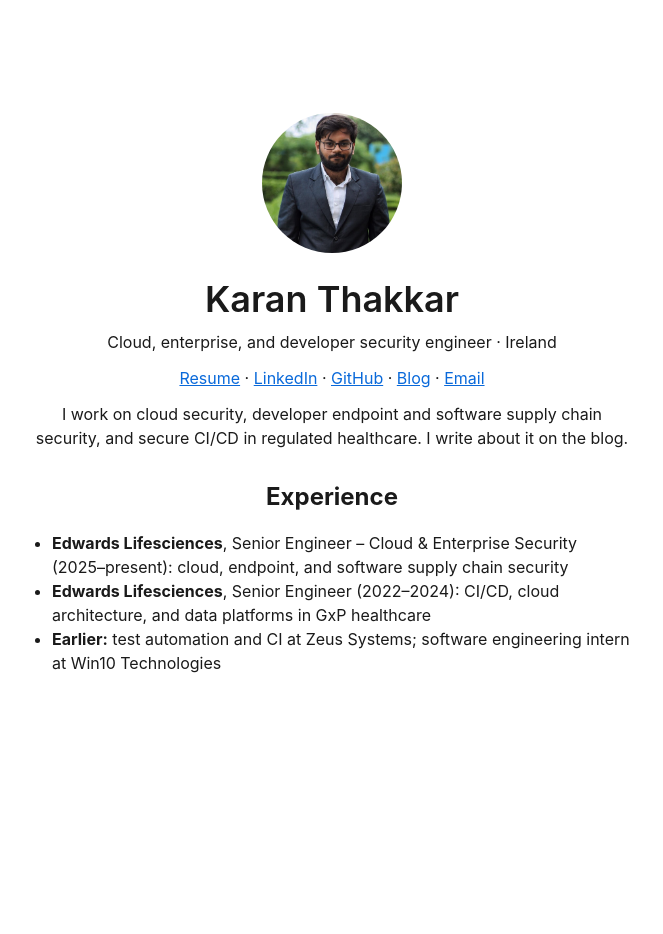
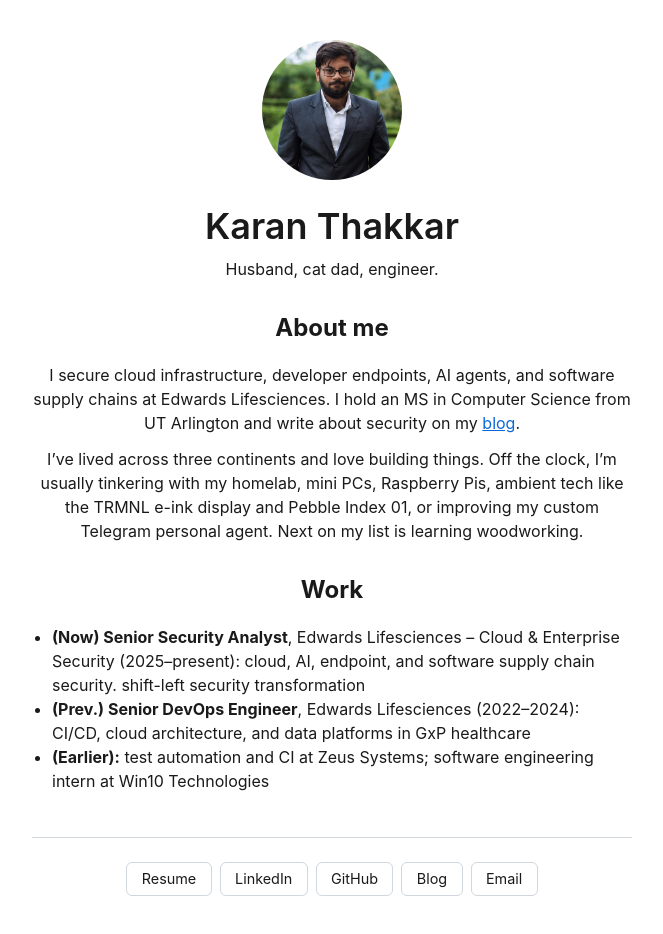
Before and after one commit to karant-dev/personal-website, a plain HTML site: page index.html in a window 1280 px wide. Shown: the whole page, without its empty margins (308-971 px from the left). Before the commit the page ends 800 px from the top, so only its background shows below. Drawn offline with Linux system fonts and the light colour scheme.

Commit message:
Streamline About Me into conversational paragraphs

```diff
--- a/index.html
+++ b/index.html
@@ -4,18 +4,18 @@
 <meta charset="utf-8">
 <meta name="viewport" content="width=device-width, initial-scale=1">
 <title>Karan Thakkar</title>
-<meta name="description" content="Cloud, enterprise, and developer security engineer · Ireland">
+<meta name="description" content="Cloud Security and DevSecOps · Ireland">
 <link rel="canonical" href="https://karant.dev/">
 <link rel="alternate" type="text/markdown" href="/index.md" title="Markdown source">
 <meta property="og:site_name" content="Karan Thakkar">
 <meta property="og:title" content="Karan Thakkar">
-<meta property="og:description" content="Cloud, enterprise, and developer security engineer · Ireland">
+<meta property="og:description" content="Cloud Security and DevSecOps · Ireland">
 <meta property="og:url" content="https://karant.dev/">
 <meta property="og:type" content="profile">
 <meta property="og:image" content="https://karant.dev/files/headshot.jpg">
 <meta name="twitter:card" content="summary_large_image">
 <meta name="twitter:title" content="Karan Thakkar">
-<meta name="twitter:description" content="Cloud, enterprise, and developer security engineer · Ireland">
+<meta name="twitter:description" content="Cloud Security and DevSecOps · Ireland">
 <meta name="twitter:image" content="https://karant.dev/files/headshot.jpg">
 <script type="application/ld+json">
 {
@@ -41,15 +41,23 @@
 <main>
 <img class="portrait" src="files/headshot.jpg" alt="Karan Thakkar">
 <h1 id="karan-thakkar">Karan Thakkar</h1>
-<p>Cloud, enterprise, and developer security engineer · Ireland</p>
-<p><a href="https://karant.dev/resume">Resume</a> · <a href="https://www.linkedin.com/in/karan-thakkar97">LinkedIn</a> · <a href="https://github.com/karant-dev">GitHub</a> · <a href="https://blog.karant.dev">Blog</a> · <a href="mailto:hello@karant.dev">Email</a></p>
-<p>I work on cloud security, developer endpoint and software supply chain security, and secure CI/CD in regulated healthcare. I write about it on the blog.</p>
-<h2 id="experience">Experience</h2>
+<p>Husband, cat dad, engineer.</p>
+<h2 id="about-me">About me</h2>
+<p>I secure cloud infrastructure, developer endpoints, AI agents, and software supply chains at Edwards Lifesciences. I hold an MS in Computer Science from UT Arlington and write about security on my <a href="https://blog.karant.dev">blog</a>.</p>
+<p>I’ve lived across three continents and love building things. Off the clock, I’m usually tinkering with my homelab, mini PCs, Raspberry Pis, ambient tech like the TRMNL e-ink display and Pebble Index 01, or improving my custom Telegram personal agent. Next on my list is learning woodworking.</p>
+<h2 id="work">Work</h2>
 <ul>
-<li><strong>Edwards Lifesciences</strong>, Senior Engineer – Cloud &amp; Enterprise Security (2025–present): cloud, endpoint, and software supply chain security</li>
-<li><strong>Edwards Lifesciences</strong>, Senior Engineer (2022–2024): CI/CD, cloud architecture, and data platforms in GxP healthcare</li>
-<li><strong>Earlier:</strong> test automation and CI at Zeus Systems; software engineering intern at Win10 Technologies</li>
+<li><strong>(Now) Senior Security Analyst</strong>, Edwards Lifesciences – Cloud &amp; Enterprise Security (2025–present): cloud, AI, endpoint, and software supply chain security. shift-left security transformation</li>
+<li><strong>(Prev.) Senior DevOps Engineer</strong>, Edwards Lifesciences (2022–2024): CI/CD, cloud architecture, and data platforms in GxP healthcare</li>
+<li><strong>(Earlier):</strong> test automation and CI at Zeus Systems; software engineering intern at Win10 Technologies</li>
 </ul>
+<nav class="links">
+<a href="https://karant.dev/resume" target="_blank" rel="noopener">Resume</a>
+<a href="https://www.linkedin.com/in/karan-thakkar97" target="_blank" rel="noopener">LinkedIn</a>
+<a href="https://github.com/karant-dev" target="_blank" rel="noopener">GitHub</a>
+<a href="https://blog.karant.dev" target="_blank" rel="noopener">Blog</a>
+<a href="mailto:hello@karant.dev" target="_blank" rel="noopener">Email</a>
+</nav>
 </main>
 </body>
 </html>
```
Also changed, not shown: 1 other file.
